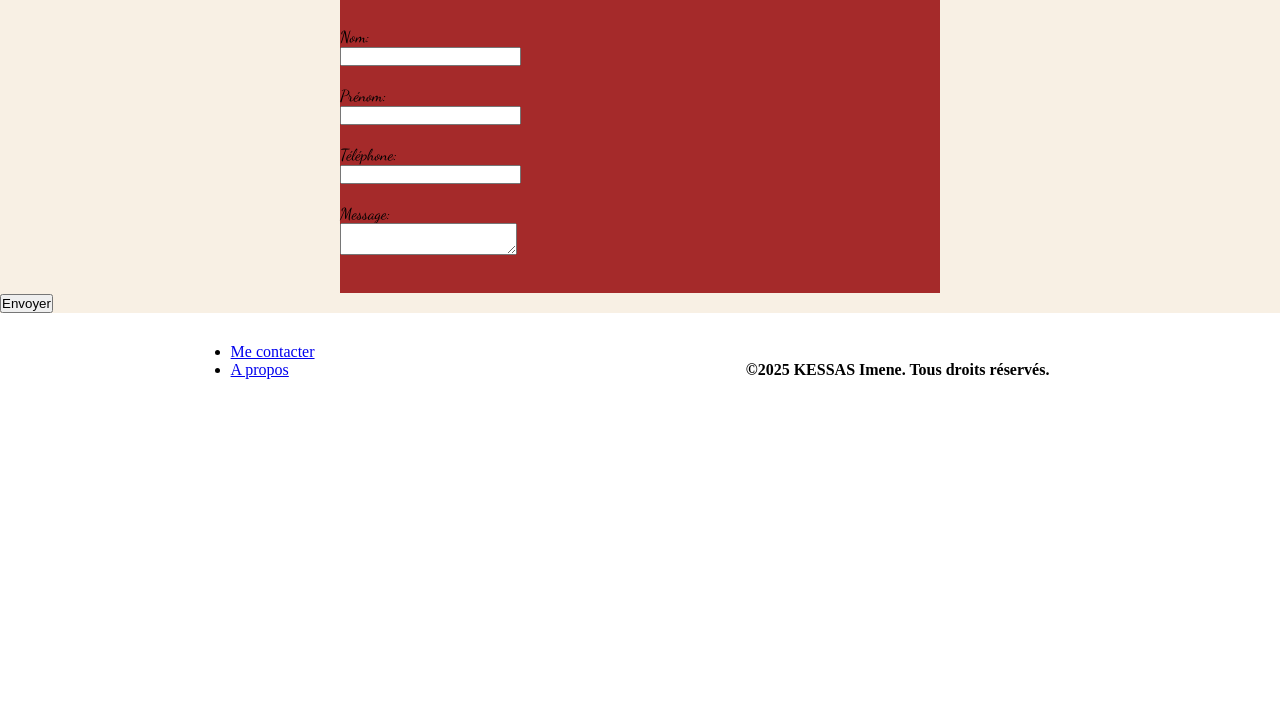
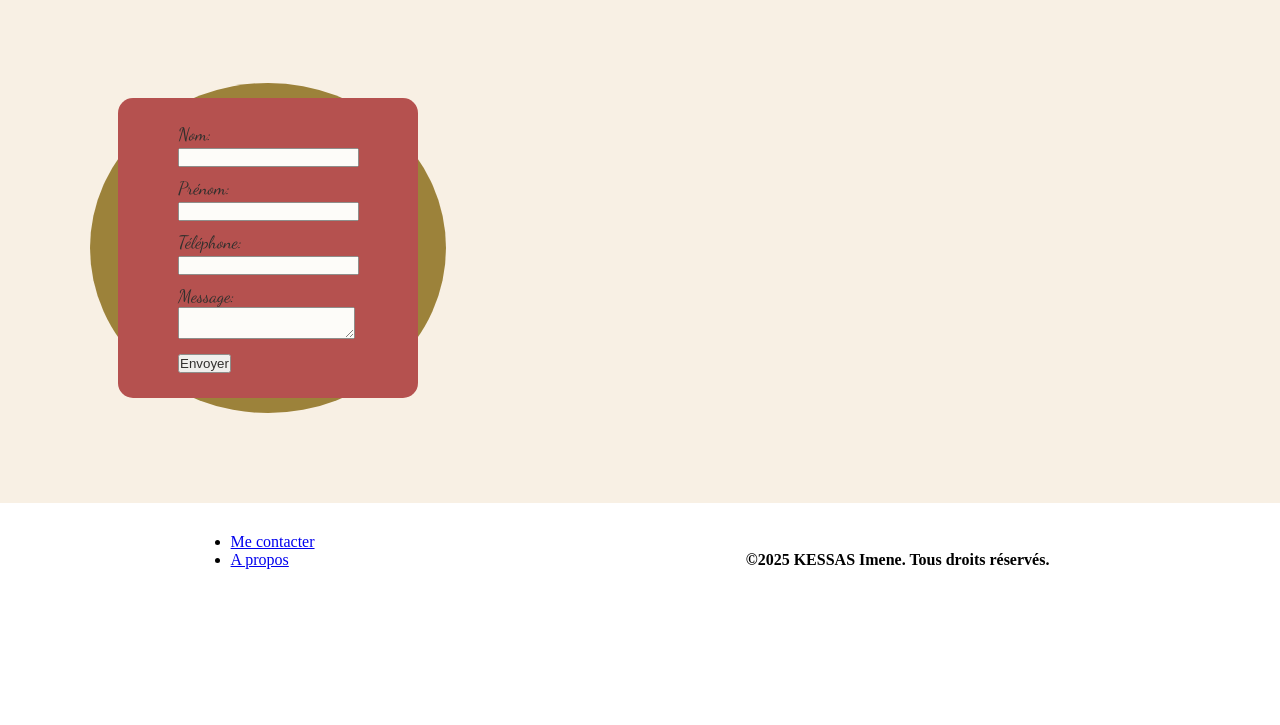
Before and after one commit to zinalife/zinalife.github.io, a plain HTML site: page HTML/contact.html in a window 1280 px wide. Shown: the part 75-800 px from the top of the page. Drawn offline with Linux system fonts and the light colour scheme; files whose address does not match are found by name.

Commit message:
modif formulaire de contact

```diff
--- a/CSS/contact.css
+++ /dev/null
@@ -1,19 +0,0 @@
-main div form{
-    display: flex;
-    justify-content: center;
-}
-
-.formulaire{
-    display: flex;
-    flex-direction: column;
-    justify-content: center;
-    align-content: center;
-    height: 300px;
-    width: 600px;
-    margin: auto;
-    padding: center;
-    background-color: brown;
-    gap: 20px;
-
-
-}
--- a/HTML/contact.html
+++ b/HTML/contact.html
@@ -5,7 +5,10 @@
     <meta charset="UTF-8">
     <meta name="viewport" content="width=device-width, initial-scale=1.0">
     <link rel="stylesheet" href="../main.css">
-    <link rel="stylesheet" href="../CSS/contact.css">
+    <link rel="stylesheet" href="/composants/header/header.css">
+    <link rel="stylesheet" href="/composants/footer/footer.css">
+    <link rel="stylesheet" href="/composants/formulairedecontact/form.css">
+    <title>Contact</title>
 
 </head>
 
@@ -14,40 +17,15 @@
 
     </header>
     <main>
-        <form action="submit" method="post">
-            <div class="formulaire">
-                <div>
-                    <label for="Nom">Nom:</label><br>
-                <input></input>
-                </div>
-                <div>
-
-                    <label for="Nom">Prénom:</label><br>
-                    <input></input>
-                </div>
-                <div>
-                    <label for="tel">Téléphone:</label><br>
-                    <input></input>
-                </div>
-
-                <div>
-                    <label for="text" weight="60">Message:</label><br>
-                    <textarea></textarea>
-                </div>
-                </div>
-                <input type="submit" value="Envoyer">
-                </div>
-            </div>
-        </form>
-
-
+        <form id="contact"></form>
     </main>
     <footer id="footer">
 
     </footer>
         <script src="/composants/footer/footer.js"></script>
-<script src="/composants/header/header.js"></script>
+        <script src="/composants/header/header.js"></script>
+        <script src="/composants/formulairedecontact/form.js"></script>
     </body>
-    <script src="../script.js"></script>
+
 
     </html>
--- /dev/null
+++ b/composants/formulairedecontact/form.css
@@ -0,0 +1,41 @@
+main div form{
+    display: flex;
+    justify-content: center;
+}
+
+.formulaire{
+    display: flex;
+    flex-direction: column;
+    justify-content: center;
+    align-content: center;
+    height: 300px;
+    width: 300px;
+    margin: 10px;
+    padding: 60px;
+    background-color: brown;
+    gap: 10px;
+    border-radius: 5%;
+
+
+}
+form{
+    background-color: beige;
+    display: grid;
+    justify-content: center;
+    padding: 5rem;
+    margin: 5em;
+
+
+
+}
+#boutonenvoyer{
+    display: flex;
+
+}
+#contact{
+    display: flex;
+    flex-direction: column;
+    justify-content: center;
+    align-items: center;
+    gap: 10px;
+}
--- /dev/null
+++ b/composants/formulairedecontact/form.html
@@ -0,0 +1,26 @@
+
+        <form action="submit" method="post">
+            <div class="formulaire">
+                <div>
+                    <label for="Nom">Nom:</label><br>
+                <input></input>
+                </div>
+                <div>
+
+                    <label for="Nom">Prénom:</label><br>
+                    <input></input>
+                </div>
+                <div>
+                    <label for="tel">Téléphone:</label><br>
+                    <input></input>
+                </div>
+
+                <div>
+                    <label for="text" weight="60">Message:</label><br>
+                    <textarea></textarea>
+                </div>
+                <div id="boutonenvoyer">
+                <input type="submit" value="Envoyer">
+                </div>
+            </div>
+        </form>
--- /dev/null
+++ b/composants/formulairedecontact/form.js
@@ -0,0 +1,12 @@
+document.addEventListener("DOMContentLoaded", chargerFormContact);
+
+function chargerFormContact() {
+    const formContact = document.getElementById("contact");
+    fetch("/composants/formulairedecontact/form.html")
+        .then(response => response.text())
+        .then(html => {
+            formContact.innerHTML = html;
+            console.log(formContact.innerHTML);
+        })
+        .catch(error => console.error('Error loading form contact:', error));
+}
```
Also changed, not shown: HTML/Photos.html (+3 -0 lines), HTML/biographie.html (+3 -0 lines), HTML/projets.html (+3 -0 lines).
